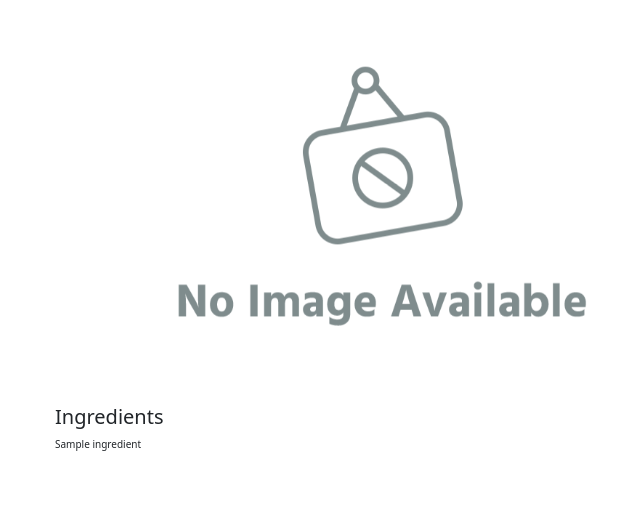
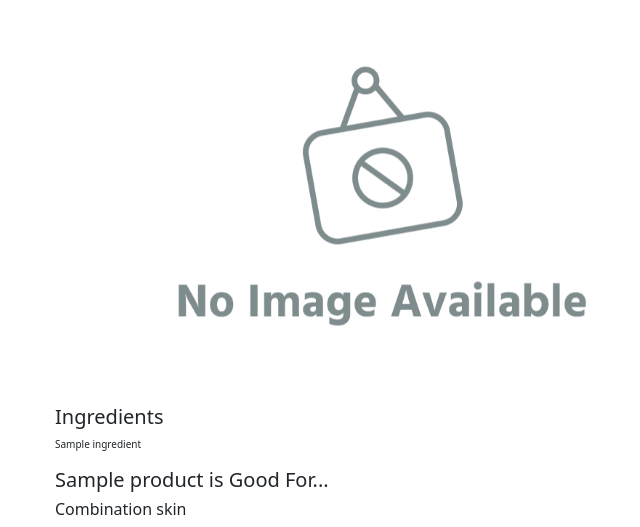
Before and after one commit to epatel16/TechBeauty, a Flask app: a page that uses webClientInterface/templates/main/product.html in a window 1280 px wide. Shown: the part 274-801 px from the top of the page, without its empty margins (149-789 px from the left). Before the commit the page ends 725 px from the top, so only its background shows below. Run offline with Flask 3, Linux system fonts and the light colour scheme; tables that the repository leaves empty hold one stand-in row (values such as "Sample post"); some libraries are stand-ins or nearby versions.

Commit message:
now shows skin type on product page

```diff
--- a/webClientInterface/templates/main/product.html
+++ b/webClientInterface/templates/main/product.html
@@ -39,8 +39,24 @@
               <span class="sr-only">Next</span>
             </a>
           </div>
-        <h5>Ingredients</h5>
-        <p class="text-justify" style="font-size: 10px;">{{", ".join(ingredients)}}</p>
+        <div>
+          <h5>Ingredients</h5>
+          <p class="text-justify" style="font-size: 10px;">{{", ".join(ingredients)}}</p>
+        </div>
+        <div>
+          <h5>{{ product.product_name }} is Good For...</h5>
+          {% if product.is_combination %}
+          <h6>Combination skin</h6>
+          {% elif product.is_dry %}
+          <h6>Dry skin</h6>
+          {% elif product.is_normal %}
+          <h6>Normal skin</h6>
+          {% elif product.is_oily %}
+          <h6>Oily skin</h6>
+          {% elif product.is_sensitive %}
+          <h6>Sensitive skin</h6>
+          {% endif %}
+        </div>
     </div>
     <div class="col-md-3" id="addToCart">
       {% if message %}
```
